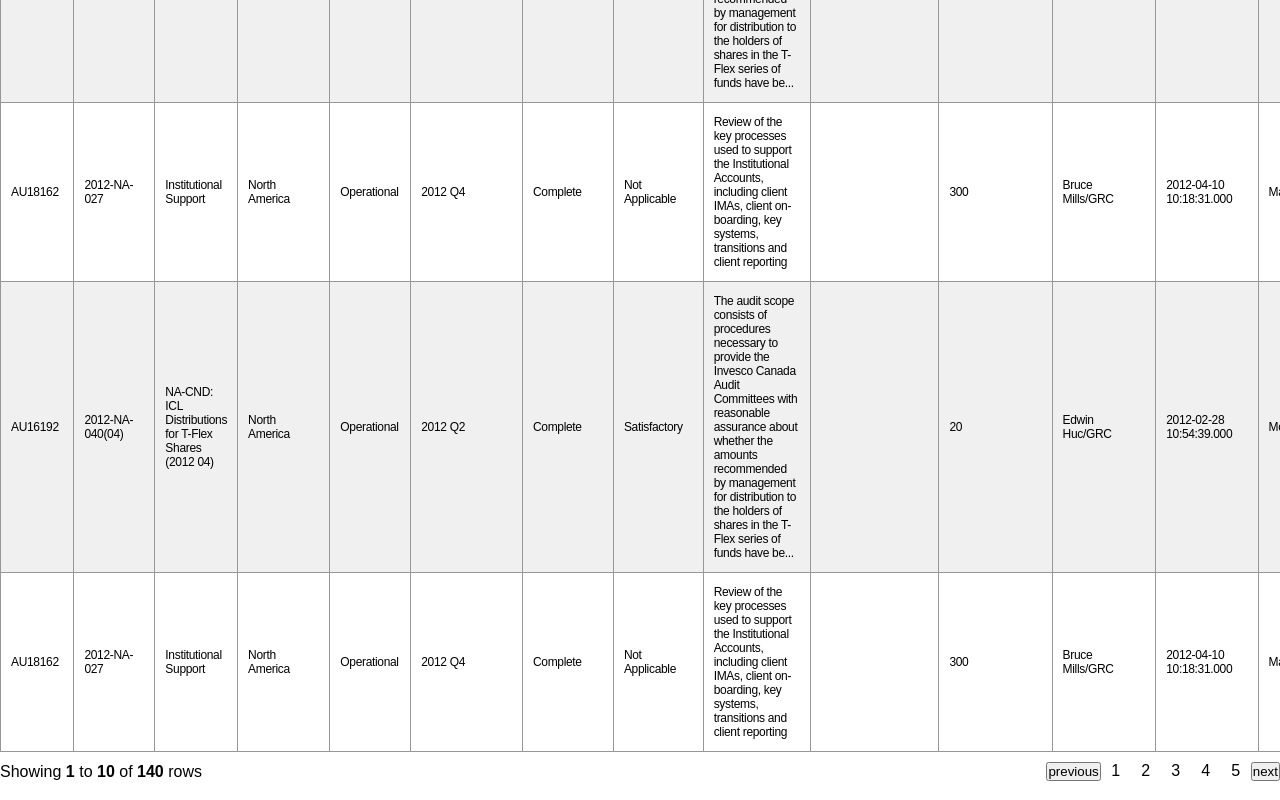
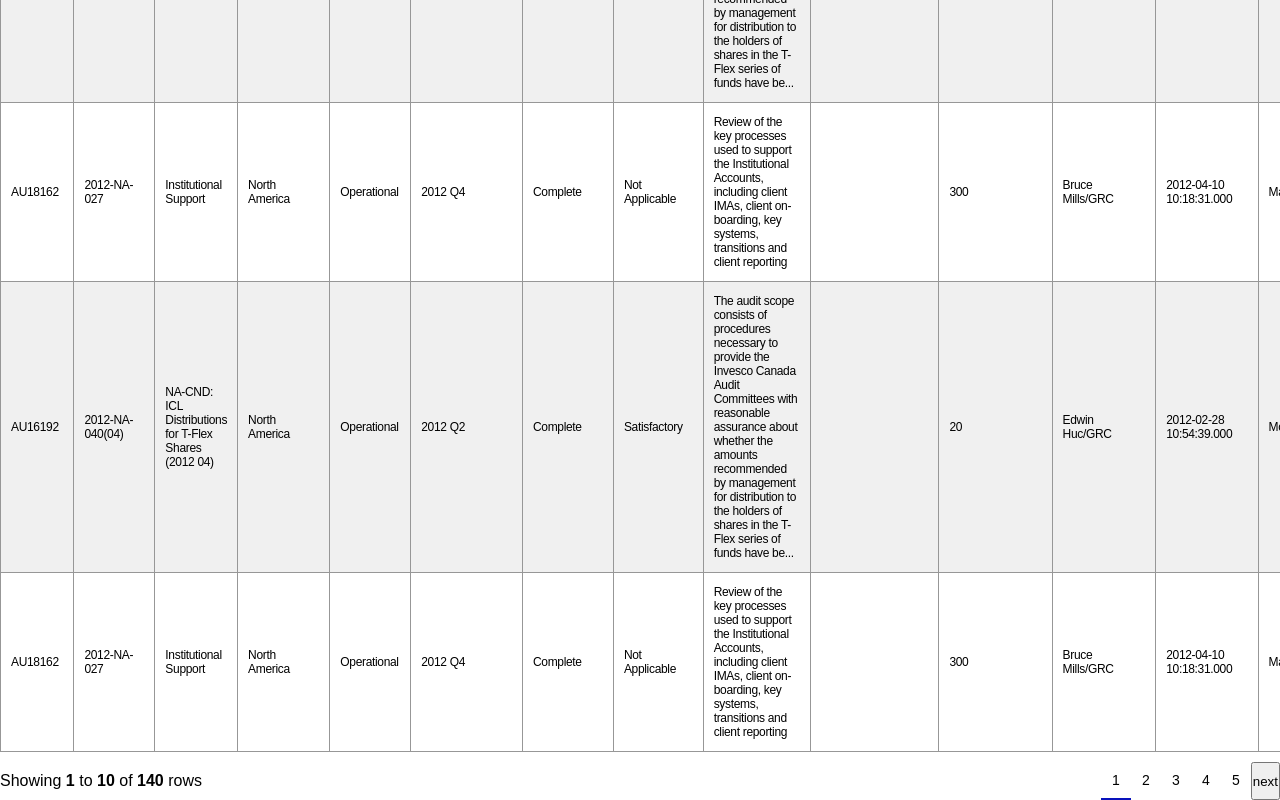
Before and after one commit to artandrey/table, a React (Create React App) app: page / in a window 1280 px wide. Shown: the part 1740-2540 px from the top of the page. Built offline with nearby package versions, Linux system fonts and the light colour scheme.

Commit message:
fixed navigation list

```diff
--- a/src/components/TablePagesNavigation/TablePagesNavigation.jsx
+++ b/src/components/TablePagesNavigation/TablePagesNavigation.jsx
@@ -7,29 +7,41 @@ const TablePagesNavigation = ({
     pagesCount,
     onChange,
 }) => {
-    const [pageNumber, setPageNumber] = useState(currentPage);
+    const [tablePageNumber, setTablePageNumber] = useState(currentPage);
+    const [navigationPageNumber, setNavigationPageNumber] = useState(1);
     const next = useCallback(() => {
-        setPageNumber((index) =>
-            index + showNumbers < pagesCount ? index + 1 : index
+        setNavigationPageNumber((number) =>
+            number + 1 > pagesCount ? number : number + 1
         );
-    }, [setPageNumber, pagesCount, showNumbers]);
+    }, [setNavigationPageNumber]);
     const previous = useCallback(() => {
-        setPageNumber((index) => (index >= 0 ? index - 1 : index));
-    }, [setPageNumber]);
+        setNavigationPageNumber((number) =>
+            number - 1 <= 0 ? number : number - 1
+        );
+    }, [setNavigationPageNumber]);
     const handleChange = useCallback(
         (event) => {
             const value = +event.target.value;
-            setPageNumber(value);
+            setTablePageNumber(value);
             onChange && onChange(value);
         },
-        [onChange]
+        [onChange, setTablePageNumber]
     );
     const items = [];
+    const allowMoveForward = !(navigationPageNumber > pagesCount - showNumbers);
+    const allowMoveBackward = !(navigationPageNumber <= 1);
     for (let i = 0; i < showNumbers; i++) {
-        const number = pageNumber + i;
-        if (number >= pagesCount) break;
+        const number = navigationPageNumber + i;
+        if (number > pagesCount) break;
         items[i] = (
-            <li className={s.list__item} key={`item_${number}`}>
+            <li
+                className={
+                    s.list__item +
+                    ' ' +
+                    (tablePageNumber === number ? s.list__item__active : '')
+                }
+                key={`item_${number}`}
+            >
                 <label>
                     <span>{number}</span>
                     <input type="radio" name="page" value={number} />
@@ -39,11 +51,11 @@ const TablePagesNavigation = ({
     }
     return (
         <div className={s.wrapper}>
-            <button onClick={previous}>previous</button>
+            {allowMoveBackward && <button onClick={previous}>previous</button>}
             <ul className={s.list} onChange={handleChange}>
                 {items}
             </ul>
-            <button onClick={next}>next</button>
+            {allowMoveForward && <button onClick={next}>next</button>}
         </div>
     );
 };
--- a/src/components/TablePagesNavigation/TablePagesNavigation.module.scss
+++ b/src/components/TablePagesNavigation/TablePagesNavigation.module.scss
@@ -5,11 +5,18 @@
 .list {
     list-style: none;
     display: flex;
+    font-size: 14px;
+    letter-spacing: -0.38px;
+    line-height: 16px;
     &__item {
+        padding: 10px;
         width: 30px;
         text-align: center;
         input {
             display: none;
         }
+        &__active {
+            border-bottom: solid #0912bc 2px;
+        }
     }
 }
```
